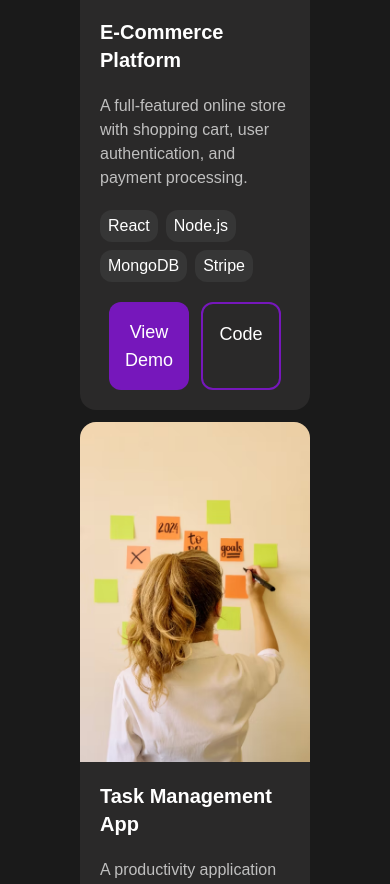
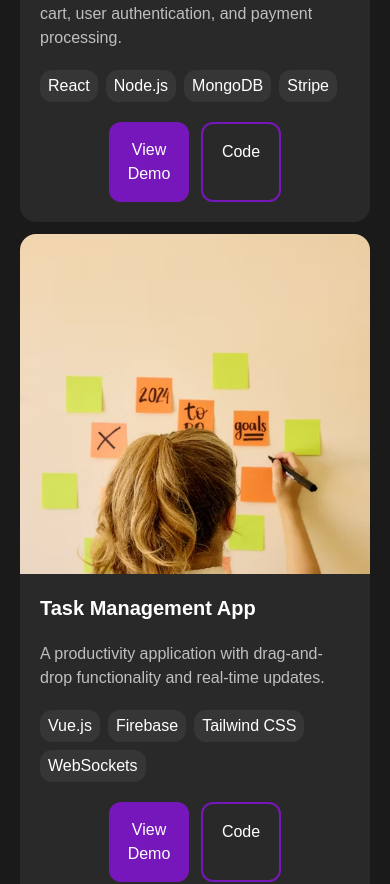
Before and after one commit to MuhammadAhmadCode/muhammad-ahmad-portfolio, a React (Vite) app: page / in a window 390 px wide. Shown: the part 5188-6072 px from the top of the page. Built offline with nearby package versions, Linux system fonts and the light colour scheme.

Commit message:
projects section responsiveness correct

```diff
--- a/src/components/Projects.jsx
+++ b/src/components/Projects.jsx
@@ -8,7 +8,8 @@ const Projects = () => {
       initial={{ y: 60, opacity: 0 }}
       whileInView={{ y: 0, opacity: 1 }}
       transition={{ duration: 0.6, ease: "easeOut" }}
-      className="min-h-screen text-white p-20"
+      className="min-h-screen text-white md:p-20 p-5"
+      id="projects"
     >
       <div className="flex mb-6 text-white items-center gap-2 flex-col">
         <h1 className="text-4xl text-center font-black">
@@ -25,7 +26,7 @@ const Projects = () => {
               whileHover={{ y: -10 }}
               transition={{ duration: 0.3 }}
               key={index}
-              className="bg-[#2a2929] overflow-hidden rounded-2xl"
+              className="bg-[#2a2929] w-full overflow-hidden rounded-2xl"
             >
               <div className="h-85 overflow-hidden w-full">
                 <img src={project.image} className="" alt="" />
@@ -47,13 +48,13 @@ const Projects = () => {
                 </div>
                 <div className="flex justify-center gap-3">
                   <a
-                    className="bg-purple-600/70 transition-all hover:rounded-full text-white duration-300 w-20 md:min-w-40 text-center text-lg p-4 rounded-xl"
+                    className="bg-purple-600/70 transition-all hover:rounded-full text-white duration-300 w-20 md:min-w-40 text-center text-md md:text-lg p-4 rounded-xl"
                     href={project.demo}
                   >
                     View Demo
                   </a>
                   <a
-                    className="bg-transparent border-2 border-purple-600/70 transition hover:rounded-full w-20 md:min-w-40 text-center text-white duration-300 text-lg p-4 rounded-xl"
+                    className="bg-transparent border-2 border-purple-600/70 transition hover:rounded-full w-20 md:min-w-40 text-center text-white duration-300 text-md md:text-lg p-4 rounded-xl"
                     href={project.code}
                   >
                     Code
```
